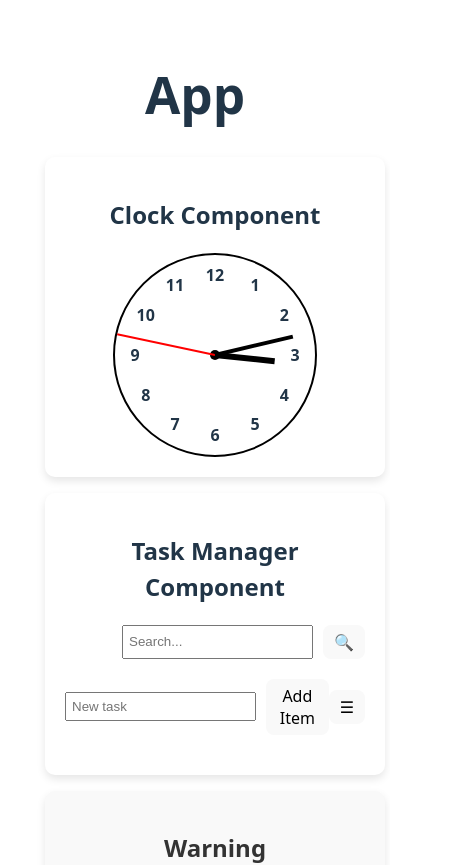
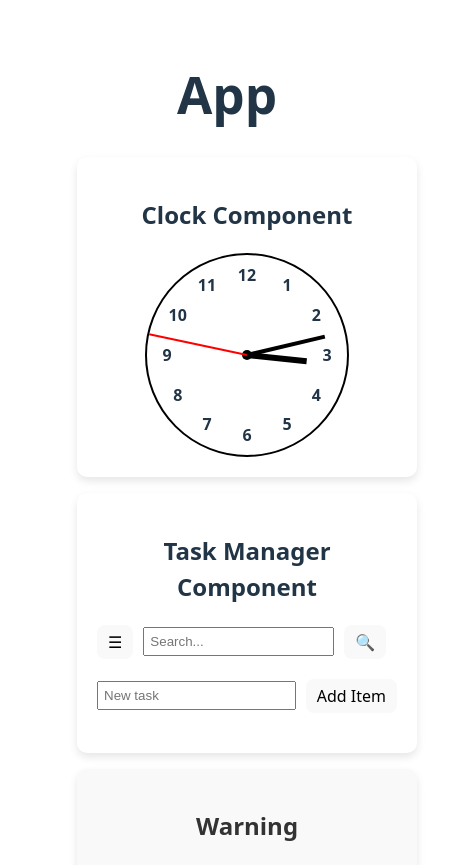
Before and after one commit to evbaruch/React_vite, a React (Vite) app: page / in a window 390 px wide. Shown: the top 865 px of the page, 454 px wide, since content can reach past the window. Built offline with nearby package versions, Linux system fonts and the light colour scheme.

Commit message:
refactor layout and improve styling for better responsiveness

```diff
--- a/src/App.css
+++ b/src/App.css
@@ -3,6 +3,7 @@
   margin: 0 auto;
   padding: 2rem;
   text-align: center;
+  width: 100%;
 }
 
 .logo {
@@ -47,6 +48,7 @@
   justify-content: space-around;
   align-items: flex-start;
   gap: 1em;
+  width: 100%;
 }
 
 .flexItem {
--- a/src/components/List.jsx
+++ b/src/components/List.jsx
@@ -77,29 +77,9 @@ export default function List() {
   return (
     <div style={{ width: "100%", padding: "20px", boxShadow: "0 4px 8px rgba(0, 0, 0, 0.1)", borderRadius: "10px" }}>
       <h2 style={{ textAlign: "center" }}>Task Manager Component</h2>
-      <div style={{ display: "flex", justifyContent: "flex-end", marginBottom: "20px" }}>
-        <input
-          type="text"
-          placeholder="Search..."
-          value={searchTerm}
-          onChange={(e) => setSearchTerm(e.target.value)}
-          style={{ padding: "5px", marginRight: "10px" }}
-        />
-        <button onClick={applyFilter} style={{ padding: "5px 10px" }}>
-          <span role="img" aria-label="search">🔍</span>
-        </button>
-      </div>
       <div style={{ display: "flex", justifyContent: "space-between", alignItems: "center", marginBottom: "20px" }}>
-        <input
-          type="text"
-          value={newItem}
-          onChange={(e) => setNewItem(e.target.value)}
-          placeholder="New task"
-          style={{ flex: "2", marginRight: "10px", padding: "5px" }}
-        />
-        <button onClick={addItem} style={{ padding: "5px 10px" }}>Add Item</button>
-        <div style={{ position: "relative" }}>
-          <button onClick={() => setMenuOpen(!menuOpen)} style={{ padding: "5px 10px" }}>☰</button>
+        <div style={{ display: "flex", alignItems: "center" }}>
+          <button onClick={() => setMenuOpen(!menuOpen)} style={{ padding: "5px 10px", marginRight: "10px" }}>☰</button>
           {menuOpen && (
             <div style={{ position: "absolute", top: "100%", left: 0, backgroundColor: "white", boxShadow: "0 4px 8px rgba(0, 0, 0, 0.1)", zIndex: 1, width: "200px", padding: "10px", borderRadius: "5px" }}>
               <button style={{ width: "100%", marginBottom: "5px" }} onClick={removeAllItems}>Remove All Items</button>
@@ -112,8 +92,29 @@ export default function List() {
               <button style={{ width: "100%", marginBottom: "5px" }} onClick={resetList}>Reset List</button>
             </div>
           )}
+          <input
+            type="text"
+            placeholder="Search..."
+            value={searchTerm}
+            onChange={(e) => setSearchTerm(e.target.value)}
+            style={{ padding: "5px", marginRight: "10px" }}
+          />
+          <button onClick={applyFilter} style={{ padding: "5px 10px" }}>
+            <span role="img" aria-label="search">🔍</span>
+          </button>
         </div>
       </div>
+      <div style={{ display: "flex", justifyContent: "space-between", alignItems: "center", marginBottom: "20px" }}>
+        <input
+          type="text"
+          value={newItem}
+          onChange={(e) => setNewItem(e.target.value)}
+          placeholder="New task"
+          style={{ flex: "2", marginRight: "10px", padding: "5px" }}
+        />
+        <button onClick={addItem} style={{ padding: "5px 10px" }}>Add Item</button>
+      </div>
+      <div>
         <ul style={{ listStyleType: "none", padding: 0 }}>
           {items
             .filter((item) => item.value.includes(filter))
@@ -137,5 +138,6 @@ export default function List() {
             ))}
         </ul>
       </div>
+    </div>
   );
 }
--- a/src/index.css
+++ b/src/index.css
@@ -13,7 +13,6 @@
   -moz-osx-font-smoothing: grayscale;
 }
 
-
 a {
   font-weight: 500;
   color: #646cff;
@@ -26,9 +25,12 @@ a:hover {
 body {
   margin: 0;
   display: flex;
-  place-items: center;
+  flex-direction: column;
+  align-items: center;
+  justify-content: center;
   min-width: 320px;
   min-height: 100vh;
+  width: 100%;
 }
 
 h1 {
```
Lines whose indentation alone changed are shown as unchanged.
